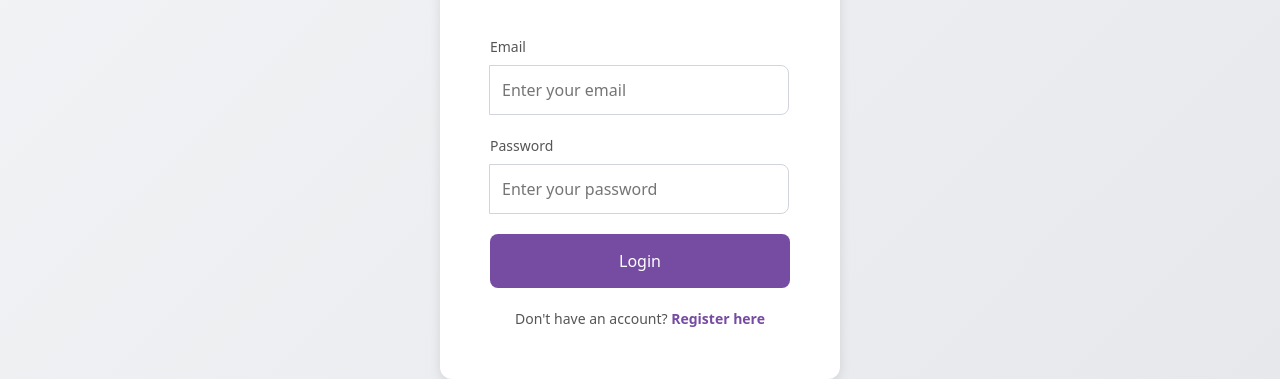
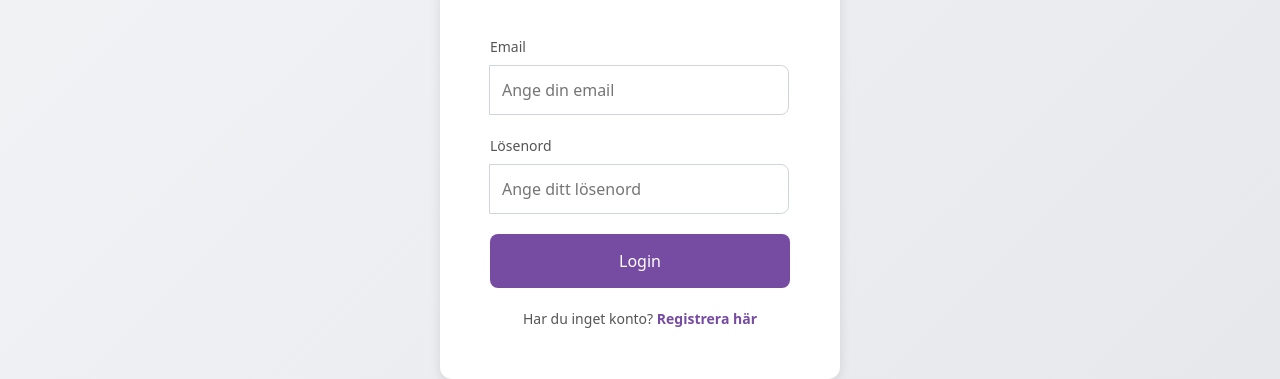
Before and after one commit to Ahmedalmasrii/u09-fullstack-js-Ahmedalmasrii, a React (Create React App) app in the folder frontend/: page /login in a window 1280 px wide. Shown: the part 308-687 px from the top of the page. Built offline with nearby package versions, Linux system fonts and the light colour scheme.

Commit message:
Uppdaterat min loginpage med svensk text

```diff
--- a/frontend/src/pages/LoginPage.js
+++ b/frontend/src/pages/LoginPage.js
@@ -8,27 +8,30 @@ function LoginPage() {
   const [email, setEmail] = useState("");
   const [password, setPassword] = useState("");
   const [error, setError] = useState("");
-  const [isLoading, setIsLoading] = useState(false); // Lägg till laddningstillstånd
-  const [isLoggedIn, setIsLoggedIn] = useState(false); // Lägg till inloggningsstatus
+  const [isLoading, setIsLoading] = useState(false);
+  const [isLoggedIn, setIsLoggedIn] = useState(false);
   const navigate = useNavigate();
   const { login } = useAuth();
 
   const handleSubmit = async (e) => {
     e.preventDefault();
-    setIsLoading(true); // Visa laddningsindikatorn
+    setIsLoading(true);
     try {
-      const response = await axios.post(`${process.env.REACT_APP_API_URL}/api/users/login`, {
-        email,
-        password,
-      });
+      const response = await axios.post(
+        `${process.env.REACT_APP_API_URL}/api/users/login`,
+        {
+          email,
+          password,
+        }
+      );
       console.log("User logged in:", response.data);
 
-      login(response.data.token);
-      setIsLoggedIn(true); // Uppdaterar inloggningsstatus
-      setTimeout(() => navigate("/profile"), 2000); // Omdirigera efter 2 sek
+      login(response.data); // Ändrad här: skickar hela användarobjektet
+      setIsLoggedIn(true);
+      setTimeout(() => navigate("/profile"), 2000);
     } catch (err) {
       setError(err.response.data.message);
-      setIsLoading(false); // Tar bort laddningsindikatorn
+      setIsLoading(false);
     }
   };
 
@@ -42,34 +45,30 @@ function LoginPage() {
             <input
               type="email"
               id="email"
-              placeholder="Enter your email"
+              placeholder="Ange din email"
               value={email}
               onChange={(e) => setEmail(e.target.value)}
               required
             />
           </div>
           <div className="input-group">
-            <label htmlFor="password">Password</label>
+            <label htmlFor="password">Lösenord</label>
             <input
               type="password"
               id="password"
-              placeholder="Enter your password"
+              placeholder="Ange ditt lösenord"
               value={password}
               onChange={(e) => setPassword(e.target.value)}
               required
             />
           </div>
           <button type="submit" className="login-button" disabled={isLoading}>
-            {isLoading ? (
-              <div className="loading-spinner"></div>
-            ) : (
-              "Login"
-            )}
+            {isLoading ? <div className="loading-spinner"></div> : "Login"}
           </button>
         </form>
         {isLoggedIn && (
           <>
-            <p className="success-message">Successfully logged in! 🎉💃</p>
+            <p className="success-message">Inloggning lyckades! 🎉💃</p>
             <div className="firework-container">
               <div className="firework"></div>
               <div className="firework"></div>
@@ -79,9 +78,9 @@ function LoginPage() {
         )}
         {error && <p className="error-message">{error}</p>}
         <div className="login-footer">
-          Don't have an account?{" "}
+          Har du inget konto?{" "}
           <Link to="/register" className="register-link">
-            Register here
+            Registrera här
           </Link>
         </div>
       </div>
```
